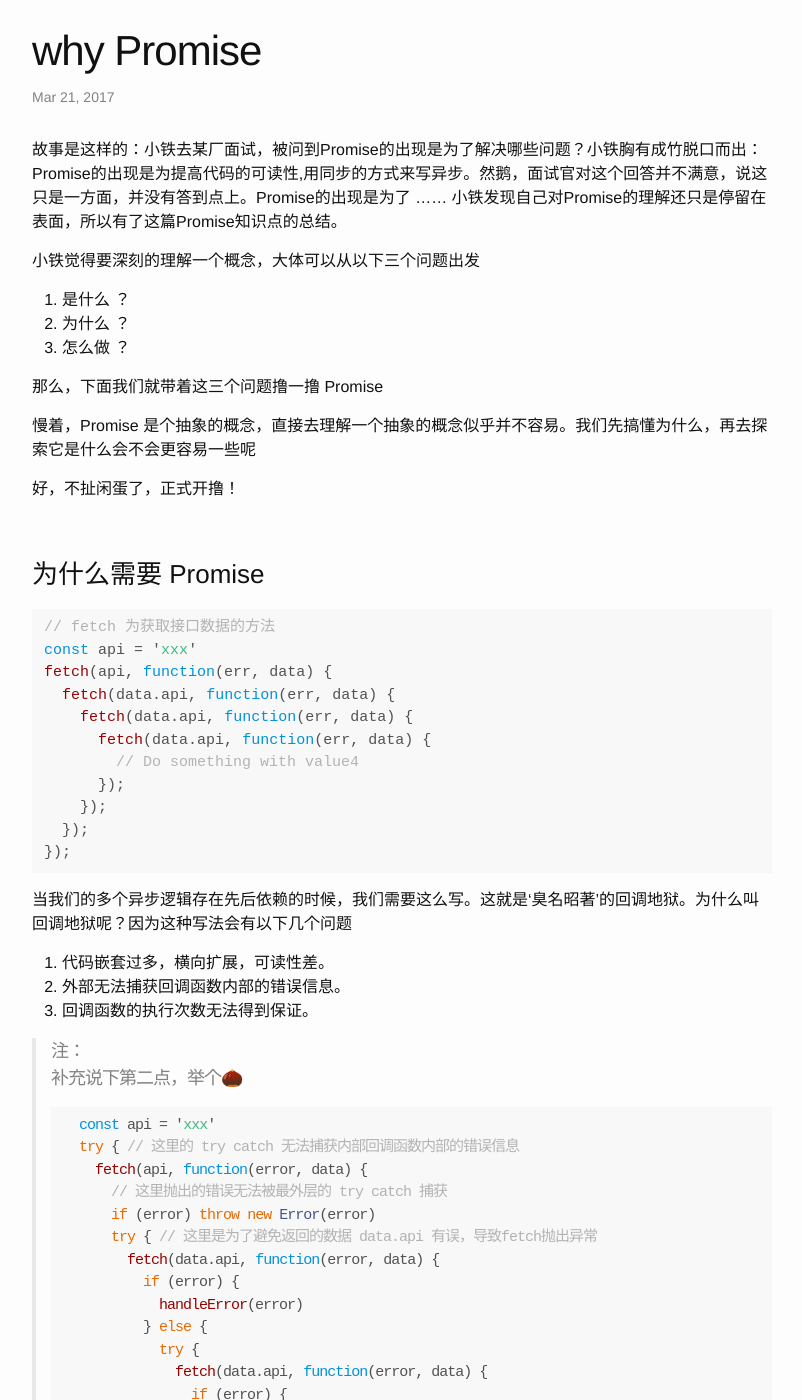
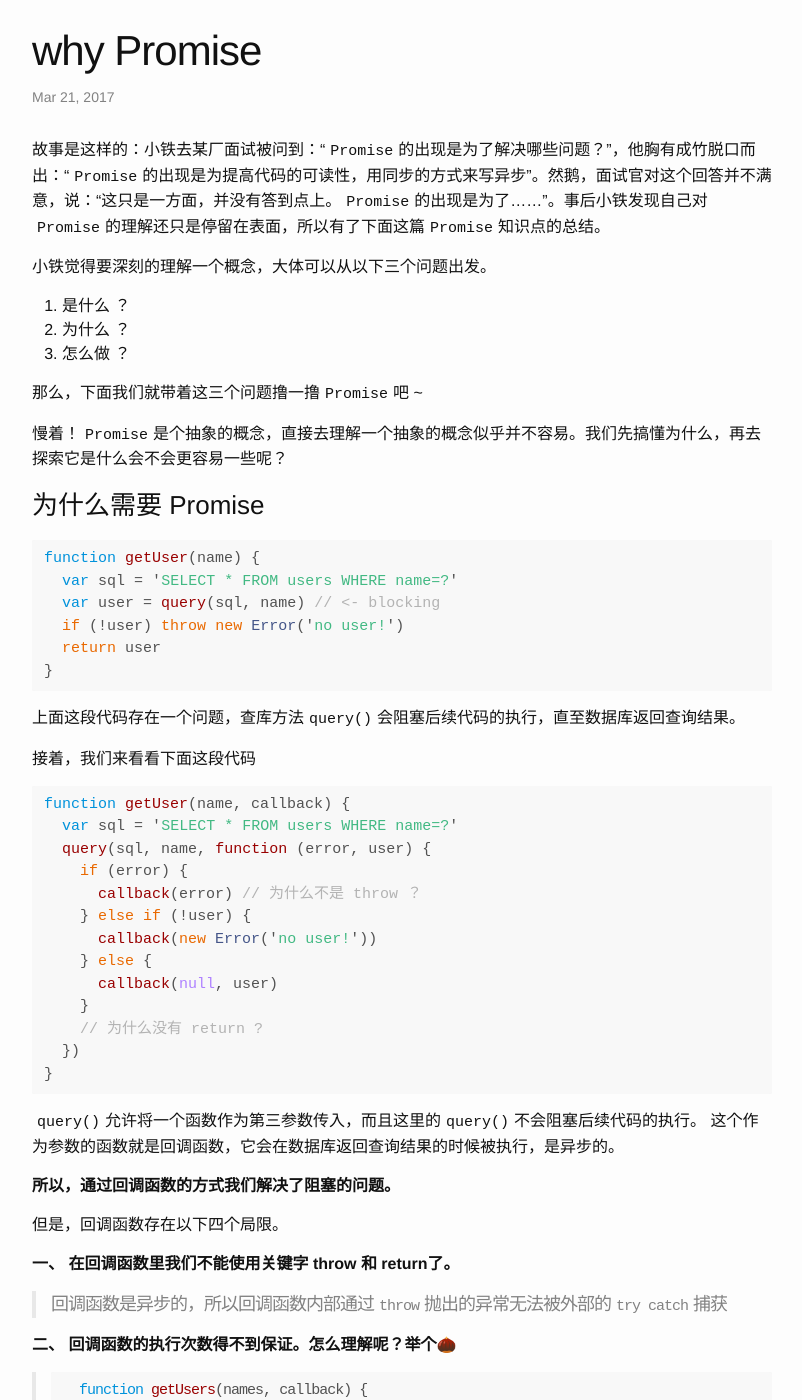
Before and after one commit to eeplover/eplover.github.io, a Jekyll site: the page built from _posts/2017-03-21-promise.md, in a window 1280 px wide and 1400 px high. Shown: the whole window, without its empty margins (238-1040 px from the left). Built offline with Jekyll 4.4.1, drawn with Linux system fonts in a browser that asks for light colours; some of the changed text lies outside the part shown.

Commit message:
补充知识点

````diff
--- a/_posts/2017-03-21-promise.md
+++ b/_posts/2017-03-21-promise.md
@@ -6,195 +6,177 @@
 tags: javascript
 ---
 
-故事是这样的：小铁去某厂面试，被问到Promise的出现是为了解决哪些问题？小铁胸有成竹脱口而出：Promise的出现是为提高代码的可读性,用同步的方式来写异步。然鹅，面试官对这个回答并不满意，说这只是一方面，并没有答到点上。Promise的出现是为了 ...... 小铁发现自己对Promise的理解还只是停留在表面，所以有了这篇Promise知识点的总结。
+故事是这样的：小铁去某厂面试被问到：“`Promise`的出现是为了解决哪些问题？”，他胸有成竹脱口而出：“`Promise`的出现是为提高代码的可读性，用同步的方式来写异步”。然鹅，面试官对这个回答并不满意，说：“这只是一方面，并没有答到点上。`Promise`的出现是为了......”。事后小铁发现自己对`Promise`的理解还只是停留在表面，所以有了下面这篇`Promise`知识点的总结。
 
-小铁觉得要深刻的理解一个概念，大体可以从以下三个问题出发
+小铁觉得要深刻的理解一个概念，大体可以从以下三个问题出发。
+
 1. 是什么 ？
 2. 为什么 ？
 3. 怎么做 ？
 
-那么，下面我们就带着这三个问题撸一撸 Promise
+那么，下面我们就带着这三个问题撸一撸`Promise`吧 ~
 
-慢着，Promise 是个抽象的概念，直接去理解一个抽象的概念似乎并不容易。我们先搞懂为什么，再去探索它是什么会不会更容易一些呢
+慢着！`Promise`是个抽象的概念，直接去理解一个抽象的概念似乎并不容易。我们先搞懂为什么，再去探索它是什么会不会更容易一些呢？
 
-好，不扯闲蛋了，正式开撸！
+
+### 为什么需要 Promise
+
+```javascript
+function getUser(name) {
+  var sql = 'SELECT * FROM users WHERE name=?'
+  var user = query(sql, name) // <- blocking
+  if (!user) throw new Error('no user!')
+  return user
+}
+```
+
+上面这段代码存在一个问题，查库方法`query()`会阻塞后续代码的执行，直至数据库返回查询结果。
+
+接着，我们来看看下面这段代码
+
+```javascript
+function getUser(name, callback) {
+  var sql = 'SELECT * FROM users WHERE name=?'
+  query(sql, name, function (error, user) {
+    if (error) {
+      callback(error) // 为什么不是 throw ？
+    } else if (!user) {
+      callback(new Error('no user!'))
+    } else {
+      callback(null, user)
+    }
+    // 为什么没有 return ?
+  })
+}
+```
+
+`query()`允许将一个函数作为第三参数传入，而且这里的`query()`不会阻塞后续代码的执行。
+这个作为参数的函数就是回调函数，它会在数据库返回查询结果的时候被执行，是异步的。
+
+**所以，通过回调函数的方式我们解决了阻塞的问题。**
+
+但是，回调函数存在以下四个局限。
+
+**一、 在回调函数里我们不能使用关键字 throw 和 return了。**
+
+> 回调函数是异步的，所以回调函数内部通过`throw`抛出的异常无法被外部的`try catch`捕获
+
+
+**二、 回调函数的执行次数得不到保证。怎么理解呢？举个🌰**
+
+> ```javascript
+  function getUsers(names, callback) {
+    var sql = 'SELECT * FROM users WHERE name=?'
+    var users = []
+    names.forEach(name => {
+      query(sql, name, function (error, user) {
+        if (error) {
+          callback(error)
+        } else if (!user) {
+          callback(new Error('no user!'))
+        } else {
+          users.push(user)
+          if (users.length === names.length) {
+            callback(null, users)
+          }
+        }
+      })
+    })
+  }
+  ```
+  当names为两个无效的用户名集合，`query()`抛出异常时，callback依然会被执行两次！！
+
+
+**三、 回调函数中不能利用函数的调用栈了。由回调函数的异步性质导致。**
+
+> 如果你不知道函数调用栈的作用，可以看下这篇文章[你不知道的 JS 错误和调用栈常识](https://zhuanlan.zhihu.com/p/25644447)
+
+
+**四、 回调函数的易用性不高。怎么理解呢？再举个🌰：**
+
+> ```javascript
+  getUser('mjackson', function (user) {
+    getNewTweets(user, function (tweets) {
+      updateTimeline(tweets)
+    })
+  })
+  ```
+  当多个异步逻辑存在先后依赖的时候，我们的代码就像喝水都长膘的胖子，稍不留神就会横向生长。这样的代码（回调地狱）既不利于阅读也不利于维护。
+
+> 推荐阅读这篇关于回调地狱的文章 [Managing Node.js Callback Hell](https://medium.com/@wavded/managing-node-js-callback-hell-1fe03ba8baf)
 
 <br>
 
-### 为什么需要 Promise
-```javascript
-// fetch 为获取接口数据的方法
-const api = 'xxx'
-fetch(api, function(err, data) {
-  fetch(data.api, function(err, data) {
-    fetch(data.api, function(err, data) {
-      fetch(data.api, function(err, data) {
-        // Do something with value4
-      });
-    });
-  });
-});
-```
-当我们的多个异步逻辑存在先后依赖的时候，我们需要这么写。这就是‘臭名昭著’的回调地狱。为什么叫回调地狱呢？因为这种写法会有以下几个问题
+总结一下上面说的几个问题
 
-1. 代码嵌套过多，横向扩展，可读性差。
-2. 外部无法捕获回调函数内部的错误信息。
-3. 回调函数的执行次数无法得到保证。
+1. **回调函数内部无法使用回调栈（无法使用关键字throw和return）**
 
-> 注：
-  补充说下第二点，举个🌰
-  ```javascript
-  const api = 'xxx'
-  try { // 这里的 try catch 无法捕获内部回调函数内部的错误信息
-    fetch(api, function(error, data) {
-      // 这里抛出的错误无法被最外层的 try catch 捕获
-      if (error) throw new Error(error)
-      try { // 这里是为了避免返回的数据 data.api 有误，导致fetch抛出异常
-        fetch(data.api, function(error, data) {
-          if (error) {
-            handleError(error)
-          } else {
-            try {
-              fetch(data.api, function(error, data) {
-                if (error) {
-                  handleError(error)
-                } else {
-                  // ...
-                }
-              })
-            } catch(e) { handleError(e) }
-          }
-        })
-      } catch(e) { handleError(e) }
-    })
-  } catch(e) { handleError(e) }
-  ```
-  补充说下第三点，举个🌰
-  ```javascript
-  const apis = ['xxx1', 'xxx2']
-  apis.forEach(api => {
-    fetch(api, function(error, data) {
-      if (error) {
-        handleError(error)
-      } else {
-        // do something
-      }
-    })
-  })
-  ```
-  当xxx1和xxx2对应的数据接口都挂了的时候，如下回调函数依然被调用了两次。
-  正确的逻辑应该是第一次fetch的时候抛出异常，然后终止程序。
-  但是因为回调函数内部throw的异常信息函数外部捕获不到，所以回调里一般不用throw，
-  所以导致错误的回调被执行了两次。
+2. **当错误发生时，回调函数的执行次数得不到保证**
 
-看看用Promise怎么写
+3. **回调函数嵌过多难以维护，可读性差**
 
-```javascript
-const api = 'xxx'
-// fixed 1，代码不再横向扩展
-;(new Promise((resolve, reject) => {
-  fetch(api, (error, data) => {
-    error ? reject(error) : resolve(data)
-  })
-})).then(res => {
-  return fetch(res.api, (error, data) => {
-    error ? reject(error) : resolve(data)
-  })
-}).then(res => {
-  return fetch(res.api, (error, data) => {
-    if (error) {
-      // 此处抛出的错误能被 catch 捕获
-      throw new Error('rejected')
-    } else {
-      resolve(data)
-    }
-  })
-}).then(res => {
-  // ...
-}).catch(error => {
-  // fixed 2，统一处理错误
-})
-```
+而`Promise`的出现就是为了解决了上述3个问题，我们接下来看看`Promise`到底是个什么东西？
 
-所以，Promise的出现是为了解决以上问题的。
-
-那么 ~
-
-<br>
 
 ### 什么是 Promise
 > A Promise is an object that is used as a placeholder for the eventual results of a deferred (and possibly asynchronous) computation.
 
 以上是标准（ECMA）对Promise的定义。
+
 通俗点说就是：Promise 对象是一个代理对象（代理一个值），被代理的值在Promise对象创建时可能是未知的。
-它允许你为异步代码执行结果的成功和失败分别绑定相应的处理方法（handlers ）。
+它允许你为异步代码执行结果的成功和失败分别绑定相应的处理方法（resolve/reject）。
 
-这让异步方法可以像同步方法那样返回值，但是并非立即返回执行的结果，因为毕竟执行的是异步代码，因此，它会返回一个Promise对象，如前所说，它是一个代理的对象，代理了最终返回的值，可以在后期使用
+这让异步方法可以像同步方法那样返回值，但是并非立即返回执行的结果，因为毕竟执行的是异步代码，因此，它会返回一个Promise对象，如前所说，它是一个代理的对象，代理了最终返回的值，可以在后期使用。
 
 Promise有以下几种状态:
 
 * pending: 初始状态。
-* fulfilled: 意味着操作成功完成。
+* fulfilled: 意味着操作成功。
 * rejected: 意味着操作失败。
 
 ![promise流程示意图](/images/promises.png)
 
-<br>
 
-### 那...怎么使用 Promise 呢
+创建一个Promise对象，在executor函数体内执行异步操作 ~
 
 ```javascript
 new Promise(
     /* executor */
     function(resolve, reject){...}
 );
-
-// pending
-const api = 'xxx'
-const p = new Promise(function(resolve, reject) {
-  fetch(api, function(error, data) {
-    error ? reject(error) : resolve(data)
-  })
-})
 ```
 
-创建一个Promise对象，在executor函数体内执行异步操作 ~
 
-<br>
-#### [Promise.prototype.then()](https://developer.mozilla.org/zh-CN/docs/Web/JavaScript/Reference/Global_Objects/Promise/then)
+**Promise.prototype.then()**
 
 then() 方法返回一个 Promise，绑定处理异步代码执行的结果的函数。它最多需要有两个参数：Promise的成功和失败情况的回调函数。
 
 语法
 ```javascript
 p.then(onFulfilled, onRejected);
-
-p.then(function(value) {
-   // fulfillment
-  }, function(reason) {
-  // rejection
-});
 ```
 
-<br>
-#### [Promise.prototype.catch()](https://developer.mozilla.org/zh-CN/docs/Web/JavaScript/Reference/Global_Objects/Promise/catch)
+`Promise.prototype.then(onFulfilled, onRejected)`方法返回一个由`onFulfilled/onRejected`方法确定的`Promise`。
+
+当`onFulfilled/onRejected`方法抛出一个错误，或者返回一个拒绝的`Promise` ，`then`返回一个`rejected Promise`。
+
+当`onFulfilled/onRejected`方法返回一个`fulfilled Promise`，或者返回任何其他值(或者没有动态的设置返回值)，`then`返回一个`fulfilled Promise`。
+
+
+**Promise.prototype.catch()**
 
 catch() 方法返回一个Promise，只处理拒绝的情况。它的行为与调用Promise.prototype.then(undefined, onRejected) 相同。
 
 语法
 ```javascript
 p.catch(onRejected);
-
-p.catch(function(reason) {
-   // rejection
-});
 ```
 
-<br>
-#### catch 和 onRejected 的区别
+
+**catch 和 onRejected 的区别**
 
 ```javascript
-// 方式一
+// A
 new Promise(function(resolve, reject) {
   1 ? resolve() : reject()
 }).then(function() {
@@ -219,38 +201,174 @@
   console.log('reject');
 })
 ```
-2 和 3 完全一样。1 和 2 有细微的区别，当第一个 onFulfilled 内抛出异常时 1 的 onRejected并不会被执行（二者不能同时执行），而 2 的catch回调会被执行。
+B和C完全一样。A和B有细微的区别，当第一个`onFulfilled`内抛出异常时A的`onRejected`并不会被执行（二者不能同时执行），而B的`catch`回调会被执行。
 
-Promise.prototype.then(onFulfilled, onRejected) 方法返回一个由onFulfilled/onRejected确定的Promise。
 
-当 onFulfilled / onRejected 抛出一个错误，或者返回一个拒绝的 Promise ，then 返回一个 rejected Promise；当 onFulfilled / onRejected 返回一个 resolves Promise，或者返回任何其他值(或者没有动态的设置返回值)，then 返回一个 resolved Promise。
+**Promise.all(iterable)**
 
-<br>
-#### Promise.all(iterable)
-这个方法返回一个新的Promise对象，该Promise对象在iterable里所有的Promise对象都成功的时候才会触发成功，一旦有任何一个iterable里面的Promise对象失败则立即触发该Promise对象的失败。这个新的Promise对象在触发成功状态以后，会把一个包含iterable里所有Promise返回值的数组作为成功回调的返回值，顺序跟iterable的顺序保持一致；如果这个新的Promise对象触发了失败状态，它会把iterable里第一个触发失败的Promise对象的错误信息作为它的失败错误信息。Promise.all方法常被用于处理多个Promise对象的状态集合。
+这个方法返回一个新的Promise对象，该`Promise`对象在`iterable`里所有的Promise对象都成功的时候才会触发成功，一旦有任何一个`iterable`里面的Promise对象失败则立即触发该`Promise`对象的失败。
 
-<br>
-#### Promise.race(iterable)
-当iterable参数里的任意一个子Promise成功或失败后，父Promise马上也会用子Promise的成功返回值或失败详情作为参数调用父Promise绑定的相应句柄，并返回该Promise对象。
+这个新的`Promise`对象在触发成功状态以后，会把一个包含`iterable`里所有`Promise`返回值的数组作为成功回调的返回值，顺序跟`iterable`的顺序保持一致；如果这个新的`Promise`对象触发了失败状态，它会把`iterable`里第一个触发失败的`Promise`对象的错误信息作为它的失败错误信息。
 
-<br>
+`Promise.all`方法常被用于处理多个`Promise`对象的状态集合。
+
+
+**Promise.race(iterable)**
+
+当`iterable`参数里的任意一个子`Promise`成功或失败后，父`Promise`马上也会用子`Promise`的成功返回值或失败详情作为参数调用父`Promise`绑定的相应句柄，并返回该`Promise`对象。
+
+
+### 那...怎么使用 Promise 呢
+
+现在我们来看看用`Promise`怎么解决上述三个问题。
+Talk is cheap, show you the code !
+
+第一个问题，回调函数内部无法使用回调栈（无法使用关键字throw和return）
+
+```javascript
+function getUser(name) {
+  var sql = 'SELECT * FROM users WHERE name=?'
+  var user = query(sql, name) // <- blocking
+  if (!user) throw new Error('no user!')
+  return user
+}
+
+try {
+  getUser('mjackson')
+} catch(e) {
+  console.error(e)
+}
+
+// using callbacks
+function getUser(name, callback) {
+  var sql = 'SELECT * FROM users WHERE name=?'
+  query(sql, name, function (error, user) {
+    if (error) {
+      callback(error)
+    } else if (!user) {
+      callback(new Error('no user!'))
+    } else {
+      callback(null, user)
+    }
+  })
+}
+
+getUser('mjackson', (error, user) => {
+  if (error) return console.error(error)
+  console.log(user)
+})
+
+// using promises
+function getUser(name) {
+  var sql = 'SELECT * FROM users WHERE name=?'
+  var executor = function (resolve, reject) {
+    query(sql, name, (error, user) => {
+      error ? reject(error) : resolve(user)
+    })
+  }
+  return new Promise(executor)
+}
+
+getUser('mjackson')
+  .then(user => {
+    if (!user) throw new Error('no user!')
+    return Promise.resolve(user)
+  })
+  .then(console.log, console.error)
+```
+
+第二个问题，当错误发生时，回调函数的执行次数得不到保证
+
+```javascript
+// using callbacks
+function getUsers(names, callback) {
+  var sql = 'SELECT * FROM users WHERE name=?'
+  var users = []
+  names.forEach(name => {
+    query(sql, name, function (error, user) {
+      if (error) {
+        callback(error)
+      } else if (!user) {
+        callback(new Error('no user!'))
+      } else {
+        users.push(user)
+        if (users.length === names.length) {
+          callback(null, users)
+        }
+      }
+    })
+  })
+}
+
+getUsers([NaN, true], (error, users) => {
+  if (error) return console.error(error)
+  console.log(users)
+})
+
+// using promises
+function getUsers(names) {
+  var sql = 'SELECT * FROM users WHERE name=?'
+  var queryPromises = names.map(name => {
+    var executor = function (resolve, reject) {
+      query(sql, name, (error, user) => {
+        error ? reject(error) : resolve(user)
+      })
+    }
+    return new Promise(executor)
+  })
+  return Promise.all(queryPromises)
+}
+
+getUsers([NaN, true])
+  .then(console.log, console.error)
+
+```
+
+第三个问题，回调函数嵌过多难以维护，可读性差
+
+```javascript
+var user = getUser('mjackson')
+var tweets = getNewTweets(user)
+updateTimeline(tweets)
+
+// using callbacks
+getUser('mjackson', function (user) {
+  getNewTweets(user, function (tweets) {
+    updateTimeline(tweets)
+  })
+})
+
+// using promises
+getUser('mjackson')
+  .then(getNewTweets)
+  .then(updateTimeline)
+```
+
 
 以上是小铁这次的总结 ~
 
 <br>
 
-> 最后，思考一下面 4 个 promise 之间有什么区别 ？
-  ```javascript
-    doSomething().then(function () {
-      return doSomethingElse();
-    });
-    doSomething().then(function () {
-      doSomethingElse();
-    });
-    doSomething().then(doSomethingElse());
-    doSomething().then(doSomethingElse);
-  ```
+最后，思考一下面 4 个 promise 之间有什么区别 ？
+
+```javascript
+  // doSomething,doSomethingElse均返回一个Promise对象
+  doSomething().then(function () {
+    return doSomethingElse()
+  })
+
+  doSomething().then(function () {
+    doSomethingElse()
+  })
+
+  doSomething().then(doSomethingElse())
+
+  doSomething().then(doSomethingElse)
+```
+
+> 答案见 [We have a problem with promises](https://pouchdb.com/2015/05/18/we-have-a-problem-with-promises.html)
 
 <br><br>
 
-参考文档：[MDN](https://developer.mozilla.org/zh-CN/docs/Web/JavaScript/Reference/Global_Objects/Promise)、[ECMA](http://www.ecma-international.org/ecma-262/7.0/index.html#sec-promise-objects)、[We have a problem with promises](https://pouchdb.com/2015/05/18/we-have-a-problem-with-promises.html)
+参考文档：[MDN](https://developer.mozilla.org/zh-CN/docs/Web/JavaScript/Reference/Global_Objects/Promise)、[ECMA](http://www.ecma-international.org/ecma-262/7.0/index.html#sec-promise-objects)、[你不知道的 JS 错误和调用栈常识](https://zhuanlan.zhihu.com/p/25644447)、[JavaScript Errors and Stack Traces in Depth](http://lucasfcosta.com/2017/02/17/JavaScript-Errors-and-Stack-Traces.html)
+、[Redemption from Callback Hell](https://www.youtube.com/watch?v=hf1T_AONQJU&feature=youtu.be)
````
Also changed, not shown: other parts of _posts/2017-03-21-promise.md (+2 -2 lines).
